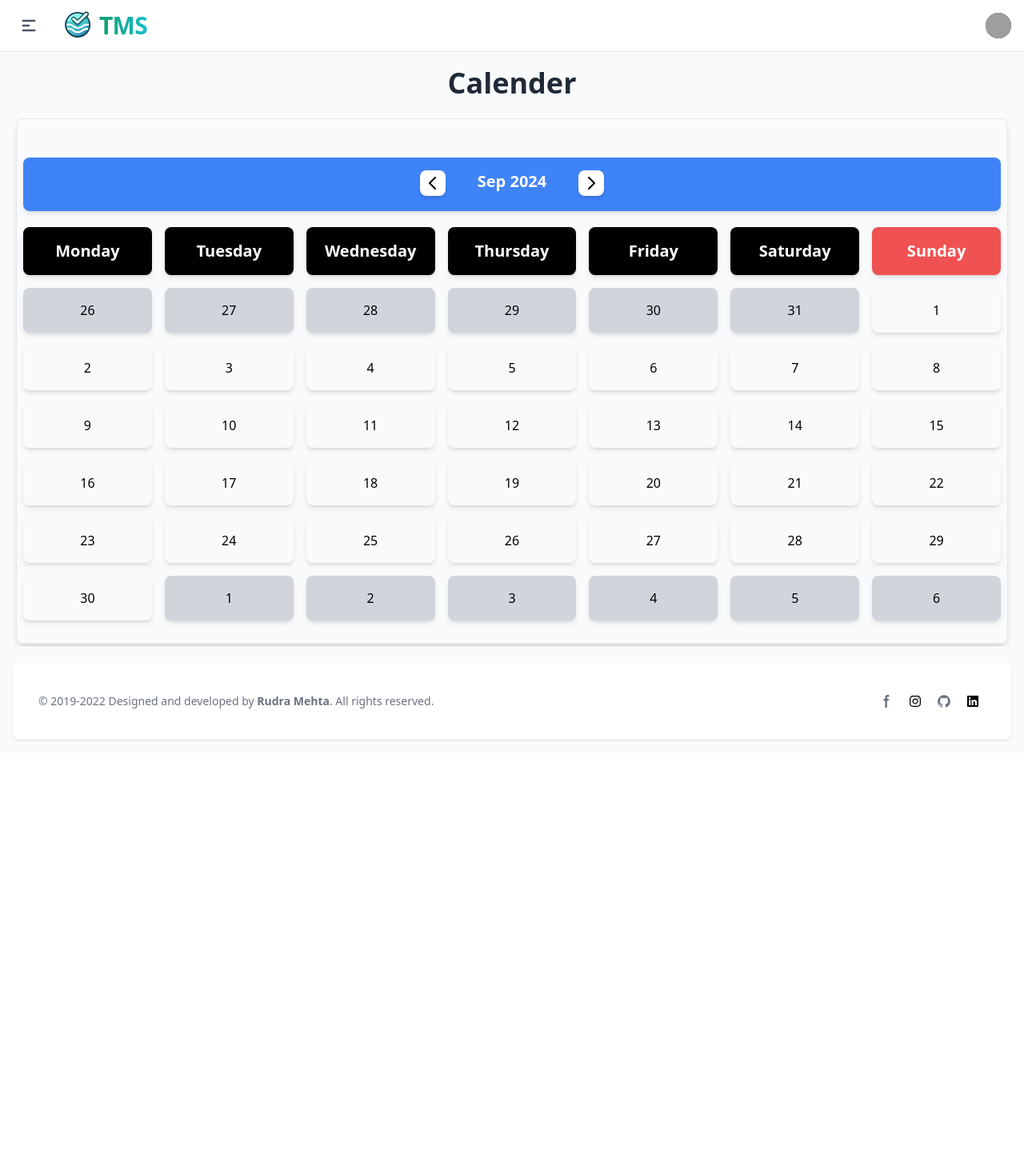
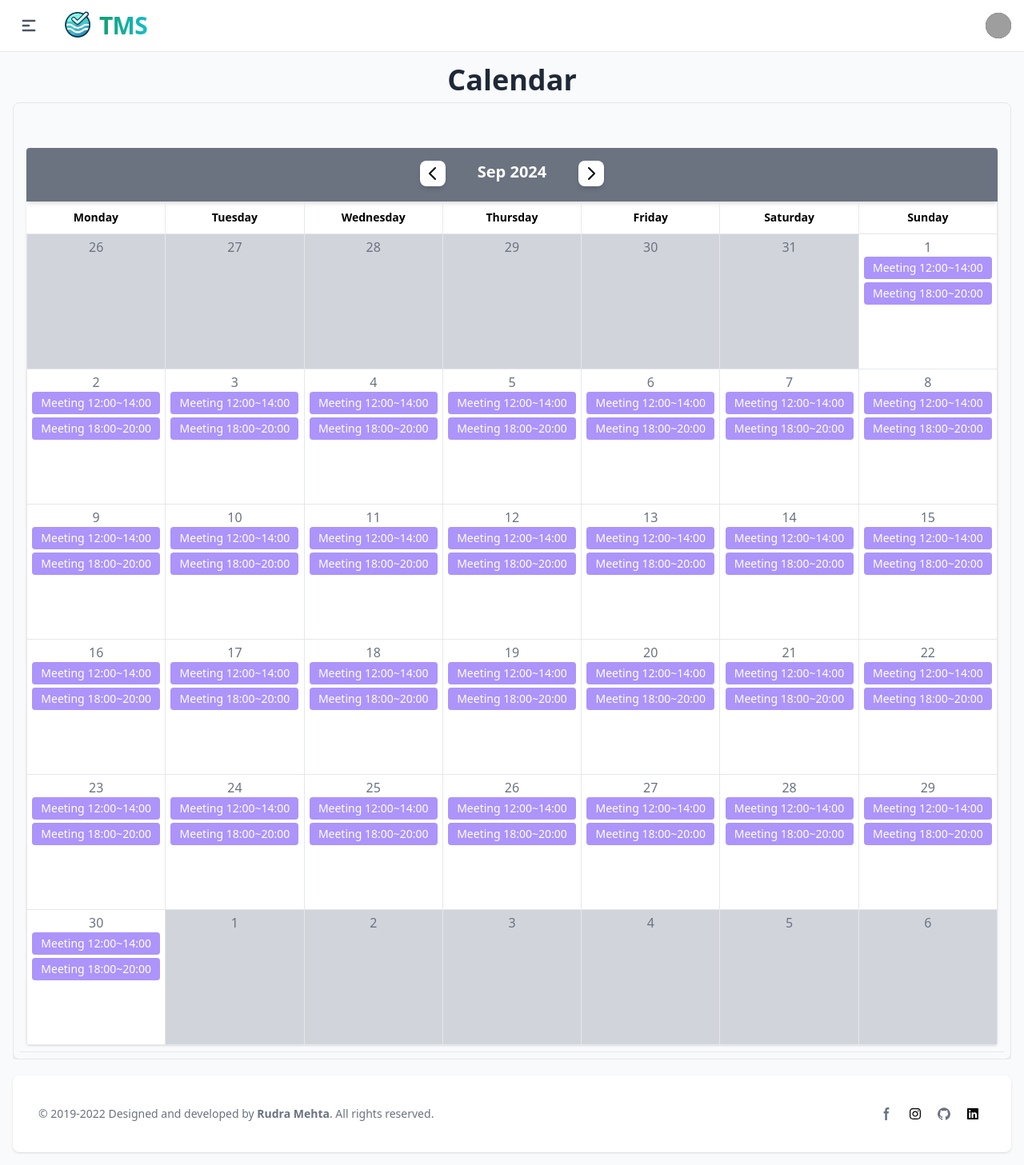
Before and after one commit to rudrafra772/tms, a Django app: page /calender/ in a window 1280 px wide. Shown: the whole page at 80% size. Before the commit the page ends 927 px from the top, so only its background shows below. Run offline with Django 5.2, Linux system fonts and the light colour scheme; a user stored in the database is signed in; some libraries are stand-ins or nearby versions; grey boxes are pictures that could not be loaded.

Commit message:
UPDATE: new callender ui

```diff
--- a/apps/static/src/output.css
+++ b/apps/static/src/output.css
@@ -1201,21 +1201,6 @@ input:checked + .toggle-bg {
   margin-bottom: 1rem;
 }
 
-.my-5 {
-  margin-top: 1.25rem;
-  margin-bottom: 1.25rem;
-}
-
-.mx-4 {
-  margin-left: 1rem;
-  margin-right: 1rem;
-}
-
-.mx-52 {
-  margin-left: 13rem;
-  margin-right: 13rem;
-}
-
 .-mr-1 {
   margin-right: -0.25rem;
 }
@@ -1240,10 +1225,6 @@ input:checked + .toggle-bg {
   margin-bottom: 1rem;
 }
 
-.mb-5 {
-  margin-bottom: 1.25rem;
-}
-
 .mb-6 {
   margin-bottom: 1.5rem;
 }
@@ -1364,6 +1341,10 @@ input:checked + .toggle-bg {
   height: 1rem;
 }
 
+.h-40 {
+  height: 10rem;
+}
+
 .h-5 {
   height: 1.25rem;
 }
@@ -1530,6 +1507,10 @@ input:checked + .toggle-bg {
 
 .flex-shrink-0 {
   flex-shrink: 0;
+}
+
+.flex-grow {
+  flex-grow: 1;
 }
 
 .-translate-x-full {
@@ -1723,6 +1692,10 @@ input:checked + .toggle-bg {
   align-self: center;
 }
 
+.overflow-auto {
+  overflow: auto;
+}
+
 .overflow-hidden {
   overflow: hidden;
 }
@@ -1857,11 +1826,6 @@ input:checked + .toggle-bg {
   background-color: rgb(29 78 216 / var(--tw-bg-opacity)) !important;
 }
 
-.bg-black {
-  --tw-bg-opacity: 1;
-  background-color: rgb(0 0 0 / var(--tw-bg-opacity));
-}
-
 .bg-blue-100 {
   --tw-bg-opacity: 1;
   background-color: rgb(225 239 254 / var(--tw-bg-opacity));
@@ -1900,6 +1864,11 @@ input:checked + .toggle-bg {
 .bg-gray-50 {
   --tw-bg-opacity: 1;
   background-color: rgb(249 250 251 / var(--tw-bg-opacity));
+}
+
+.bg-gray-500 {
+  --tw-bg-opacity: 1;
+  background-color: rgb(107 114 128 / var(--tw-bg-opacity));
 }
 
 .bg-gray-700 {
@@ -1956,6 +1925,11 @@ input:checked + .toggle-bg {
   background-color: rgb(29 78 216 / var(--tw-bg-opacity));
 }
 
+.bg-purple-400 {
+  --tw-bg-opacity: 1;
+  background-color: rgb(172 148 250 / var(--tw-bg-opacity));
+}
+
 .bg-purple-500 {
   --tw-bg-opacity: 1;
   background-color: rgb(144 97 249 / var(--tw-bg-opacity));
@@ -3024,18 +3004,26 @@ input:checked + .toggle-bg {
     margin-top: 1.5rem;
   }
 
+  .sm\:block {
+    display: block;
+  }
+
   .sm\:flex {
     display: flex;
   }
 
-  .sm\:grid {
-    display: grid;
+  .sm\:hidden {
+    display: none;
   }
 
   .sm\:h-\[80vh\] {
     height: 80vh;
   }
 
+  .sm\:w-20 {
+    width: 5rem;
+  }
+
   .sm\:w-auto {
     width: auto;
   }
@@ -3078,18 +3050,6 @@ input:checked + .toggle-bg {
 
   .sm\:gap-6 {
     gap: 1.5rem;
-  }
-
-  .sm\:gap-1 {
-    gap: 0.25rem;
-  }
-
-  .sm\:gap-0 {
-    gap: 0px;
-  }
-
-  .sm\:gap-2 {
-    gap: 0.5rem;
   }
 
   .sm\:space-x-2 > :not([hidden]) ~ :not([hidden]) {
@@ -3118,18 +3078,6 @@ input:checked + .toggle-bg {
     padding: 1.5rem;
   }
 
-  .sm\:p-1 {
-    padding: 0.25rem;
-  }
-
-  .sm\:p-2 {
-    padding: 0.5rem;
-  }
-
-  .sm\:p-4 {
-    padding: 1rem;
-  }
-
   .sm\:px-10 {
     padding-left: 2.5rem;
     padding-right: 2.5rem;
@@ -3154,16 +3102,6 @@ input:checked + .toggle-bg {
     font-size: 0.875rem;
     line-height: 1.25rem;
   }
-
-  .sm\:text-xs {
-    font-size: 0.75rem;
-    line-height: 1rem;
-  }
-
-  .sm\:text-base {
-    font-size: 1rem;
-    line-height: 1.5rem;
-  }
 }
 
 @media (min-width: 768px) {
@@ -3175,8 +3113,8 @@ input:checked + .toggle-bg {
     margin-right: 0px;
   }
 
-  .md\:mb-0 {
-    margin-bottom: 0px;
+  .md\:block {
+    display: block;
   }
 
   .md\:hidden {
@@ -3200,22 +3138,6 @@ input:checked + .toggle-bg {
     grid-template-columns: repeat(4, minmax(0, 1fr));
   }
 
-  .md\:grid-cols-7 {
-    grid-template-columns: repeat(7, minmax(0, 1fr));
-  }
-
-  .md\:flex-row {
-    flex-direction: row;
-  }
-
-  .md\:gap-4 {
-    gap: 1rem;
-  }
-
-  .md\:p-4 {
-    padding: 1rem;
-  }
-
   .md\:text-4xl {
     font-size: 2.25rem;
     line-height: 2.5rem;
@@ -3230,15 +3152,6 @@ input:checked + .toggle-bg {
     font-size: 1.125rem;
     line-height: 1.75rem;
   }
-
-  .md\:text-xl {
-    font-size: 1.25rem;
-    line-height: 1.75rem;
-  }
-
-  .md\:font-extrabold {
-    font-weight: 800;
-  }
 }
 
 @media (min-width: 1024px) {
@@ -3250,16 +3163,16 @@ input:checked + .toggle-bg {
     margin-bottom: 1.5rem;
   }
 
+  .lg\:block {
+    display: block;
+  }
+
+  .lg\:hidden {
+    display: none;
+  }
+
   .lg\:grid-cols-4 {
     grid-template-columns: repeat(4, minmax(0, 1fr));
-  }
-
-  .lg\:grid-cols-7 {
-    grid-template-columns: repeat(7, minmax(0, 1fr));
-  }
-
-  .lg\:gap-4 {
-    gap: 1rem;
   }
 
   .lg\:px-12 {
@@ -3289,6 +3202,18 @@ input:checked + .toggle-bg {
 }
 
 @media (min-width: 1280px) {
+  .xl\:block {
+    display: block;
+  }
+
+  .xl\:hidden {
+    display: none;
+  }
+
+  .xl\:w-40 {
+    width: 10rem;
+  }
+
   .xl\:p-8 {
     padding: 2rem;
   }
@@ -3298,6 +3223,11 @@ input:checked + .toggle-bg {
     line-height: 1;
   }
 
+  .xl\:text-sm {
+    font-size: 0.875rem;
+    line-height: 1.25rem;
+  }
+
   .xl\:text-xl {
     font-size: 1.25rem;
     line-height: 1.75rem;
--- a/apps/templates/project_mgmt/calender.html
+++ b/apps/templates/project_mgmt/calender.html
@@ -2,13 +2,14 @@
 
 {% block content %}
 
-<div class="container mx-auto px-1 py-1 max-w-screen overflow-hidden">
-  <h1 class="text-4xl font-bold text-center mb-6 text-gray-800 dark:text-gray-100">Calender</h1>
+<div class="mx-auto max-w-screen overflow-hidden">
+  <h1 class="text-4xl font-bold text-center mb-2 text-gray-800 dark:text-gray-100">Calendar</h1>
   {% include "base/message.html" %}
+
   <section class="bg-gray-50 border border-gray-200 dark:bg-gray-900 p-2 rounded-lg shadow-lg">
-
-    <div class="container mx-auto mt-10">
-      <div class="flex justify-center my-5 p-4 text-center bg-blue-500 shadow-md rounded-lg text-white text-xl font-extrabold">
+    <div class="mx-auto mt-10 border-b p-2">
+    <div class="wrapper bg-white rounded shadow w-full overflow-x-auto">
+      <div class="flex justify-center  p-4 text-center bg-gray-500 shadow-md text-white text-xl font-extrabold">
         <form action="{% url "change_month" current_date %}" method="post">
           {% csrf_token %}
           <input type="number" name="previous" id="id_previous" hidden value="1">
@@ -32,34 +33,95 @@
       </form>
 
       </div>
-      <div class="grid grid-cols-7 md:gap-4 mb-5 sm:gap-2">
-        <!-- Days of the Week -->
-        <div class="md:p-4 sm:p-2 text-center bg-black text-white sm:text-xs md:text-xl md:font-extrabold shadow-md rounded-lg">Monday</div>
-        <div class="md:p-4 sm:p-2 text-center bg-black text-white sm:text-xs md:text-xl md:font-extrabold shadow-md rounded-lg">Tuesday</div>
-        <div class="md:p-4 sm:p-2 text-center bg-black text-white sm:text-xs md:text-xl md:font-extrabold shadow-md rounded-lg">Wednesday</div>
-        <div class="md:p-4 sm:p-2 text-center bg-black text-white sm:text-xs md:text-xl md:font-extrabold shadow-md rounded-lg">Thursday</div>
-        <div class="md:p-4 sm:p-2 text-center bg-black text-white sm:text-xs md:text-xl md:font-extrabold shadow-md rounded-lg">Friday</div>
-        <div class="md:p-4 sm:p-2 text-center bg-black text-white sm:text-xs md:text-xl md:font-extrabold shadow-md rounded-lg">Saturday</div>
-        <div class="md:p-4 sm:p-2 text-center bg-red-500 text-white sm:text-xs md:text-xl md:font-extrabold shadow-md rounded-lg">Sunday</div>
+      <table class="w-full">
+        <thead>
+          <tr>
 
+            <th class="p-2 border-r h-10 xl:w-40 lg:w-30 md:w-30 sm:w-20 w-10 xl:text-sm text-xs">
+              <span class="xl:block lg:block md:block sm:block hidden">Monday</span>
+              <span class="xl:hidden lg:hidden md:hidden sm:hidden block">Mon</span>
+            </th>
+            <th class="p-2 border-r h-10 xl:w-40 lg:w-30 md:w-30 sm:w-20 w-10 xl:text-sm text-xs">
+              <span class="xl:block lg:block md:block sm:block hidden">Tuesday</span>
+              <span class="xl:hidden lg:hidden md:hidden sm:hidden block">Tue</span>
+            </th>
+            <th class="p-2 border-r h-10 xl:w-40 lg:w-30 md:w-30 sm:w-20 w-10 xl:text-sm text-xs">
+              <span class="xl:block lg:block md:block sm:block hidden">Wednesday</span>
+              <span class="xl:hidden lg:hidden md:hidden sm:hidden block">Wed</span>
+            </th>
+            <th class="p-2 border-r h-10 xl:w-40 lg:w-30 md:w-30 sm:w-20 w-10 xl:text-sm text-xs">
+              <span class="xl:block lg:block md:block sm:block hidden">Thursday</span>
+              <span class="xl:hidden lg:hidden md:hidden sm:hidden block">Thu</span>
+            </th>
+            <th class="p-2 border-r h-10 xl:w-40 lg:w-30 md:w-30 sm:w-20 w-10 xl:text-sm text-xs">
+              <span class="xl:block lg:block md:block sm:block hidden">Friday</span>
+              <span class="xl:hidden lg:hidden md:hidden sm:hidden block">Fri</span>
+            </th>
+            <th class="p-2 border-r h-10 xl:w-40 lg:w-30 md:w-30 sm:w-20 w-10 xl:text-sm text-xs">
+              <span class="xl:block lg:block md:block sm:block hidden">Saturday</span>
+              <span class="xl:hidden lg:hidden md:hidden sm:hidden block">Sat</span>
+            </th>
+            <th class="p-2 border-r h-10 xl:w-40 lg:w-30 md:w-30 sm:w-20 w-10 xl:text-sm text-xs">
+              <span class="xl:block lg:block md:block sm:block hidden">Sunday</span>
+              <span class="xl:hidden lg:hidden md:hidden sm:hidden block">Sun</span>
+            </th>
+          </tr>
+        </thead>
+        <tbody>
           {% for week in calender %}
+          <tr class="text-center h-20">
             {% for date in week %}
             {% if date.month == month %}
-        <!-- Days of the Month -->
-        <div class="md:p-4 sm:p-2  text-center cursor-pointer hover:bg-blue-500 hover:text-white shadow-md rounded-lg" data-date="">{{date.day}}</div>
+              <td class="border p-1 h-40 xl:w-40 lg:w-30 md:w-30 sm:w-20 w-10 overflow-auto transition cursor-pointer duration-500 ease hover:bg-blue-300 ">
+                <div class="flex flex-col h-40 mx-auto xl:w-40 lg:w-30 md:w-30 sm:w-full w-10 mx-auto overflow-hidden">
+                  <div class="top h-5 w-full">
+                    <span class="text-gray-500">{{date.day}}</span>
+                  </div>
+                  <div class="bottom flex-grow h-30 py-1 w-full cursor-pointer">
+                    <div
+                      class="event bg-purple-400 text-white rounded p-1 text-sm mb-1"
+                    >
+                      <span class="event-name">
+                        Meeting
+                      </span>
+                      <span class="time">
+                        12:00~14:00
+                      </span>
+                    </div>
+                    <div
+                      class="event bg-purple-400 text-white rounded p-1 text-sm mb-1"
+                    >
+                      <span class="event-name">
+                        Meeting
+                      </span>
+                      <span class="time">
+                        18:00~20:00
+                      </span>
+                    </div>
+                  </div>
+                </div>
+              </td>
             {% else %}
-        <div class="md:p-4 sm:p-2  text-center bg-gray-300 shadow-md rounded-lg" data-date="">{{date.day}}</div>
+            <td class="border p-1 h-40 xl:w-40 lg:w-30 md:w-30 sm:w-20 w-10 overflow-auto transition duration-500 ease hover:bg-gray-300 bg-gray-300">
+              <div class="flex flex-col h-40 mx-auto xl:w-40 lg:w-30 md:w-30 sm:w-full w-10 mx-auto overflow-hidden">
+                <div class="top h-5 w-full">
+                  <span class="text-gray-500">{{date.day}}</span>
+                </div>
+                <div class="bottom flex-grow h-30 py-1 w-full ">
+
+                </div>
+              </div>
+            </td>
             {% endif %}
-        <!-- Continue adding other dates in similar fashion -->
-        {% endfor %}
             {% endfor %}
 
-
+          </tr>
+          {% endfor %}
+        </tbody>
+      </table>
     </div>
   </div>
   </section>
 </div>
 
-{% comment %}  {% endcomment %}
-
 {% endblock content %}
```
Also changed, not shown: other parts of apps/static/src/output.css (+20 -54 lines), apps/templates/project_mgmt/backup code.txt (added, +123 -0 lines), db.sqlite3. Lines whose indentation alone changed are shown as unchanged.
